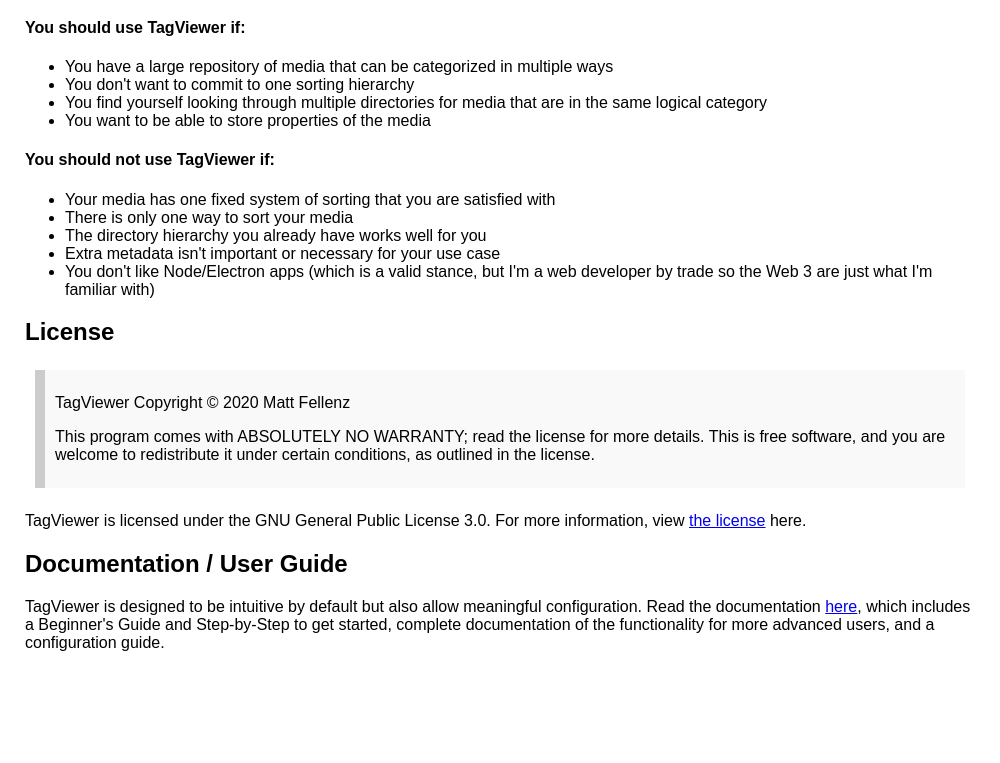
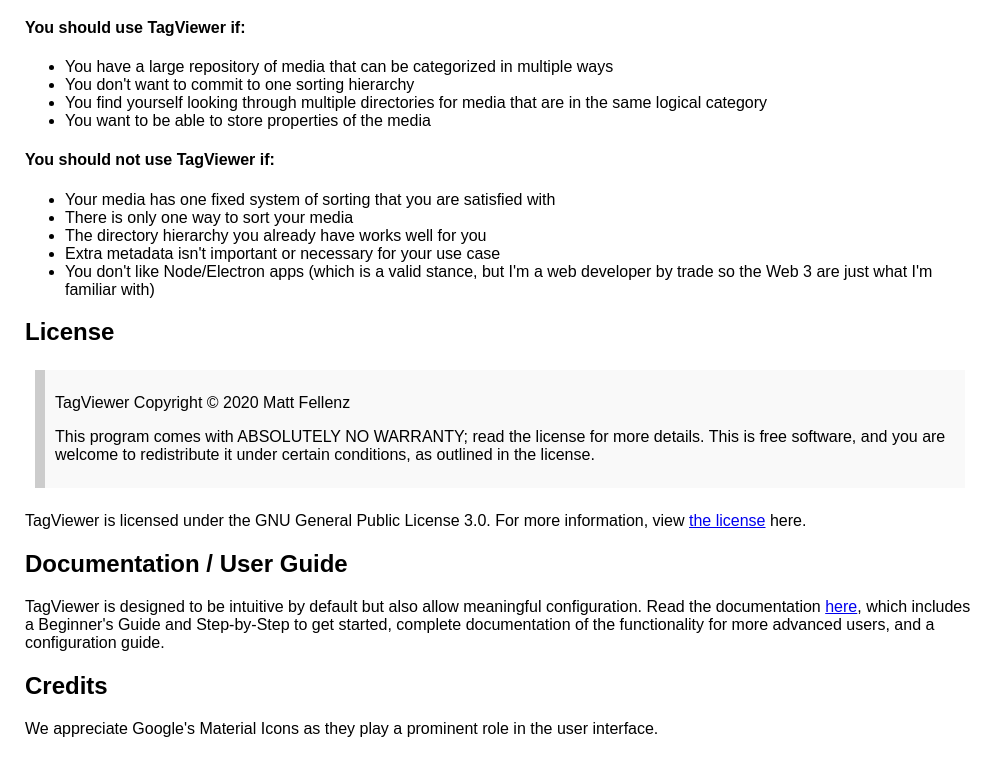
Before and after one commit to TagViewer/tagviewer, an Electron app: page about.html in a window 1000 px wide. Shown: the part 140-903 px from the top of the page. Before the commit the page ends 817 px from the top, so only its background shows below. Drawn offline with Linux system fonts and the light colour scheme.

Commit message:
Added credit to Material Icons

```diff
--- a/about.html
+++ b/about.html
@@ -33,5 +33,7 @@
     <p>TagViewer is licensed under the GNU General Public License 3.0. For more information, view <a rel="noopener" target="_blank" href="https://www.gnu.org/licenses/gpl-3.0.en.html">the license</a> here.</p>
     <h2 id="documentationuserguide">Documentation / User Guide</h2>
     <p>TagViewer is designed to be intuitive by default but also allow meaningful configuration. Read the documentation <a rel="noopener" target="_blank" href="tagviewer.gitbook.io/tagviewer">here</a>, which includes a Beginner's Guide and Step-by-Step to get started, complete documentation of the functionality for more advanced users, and a configuration guide.</p>
+    <h2 id="credits">Credits</h2>
+    <p>We appreciate Google's Material Icons as they play a prominent role in the user interface.</p>
   </body>
 </html>
```
Also changed, not shown: README.md.
